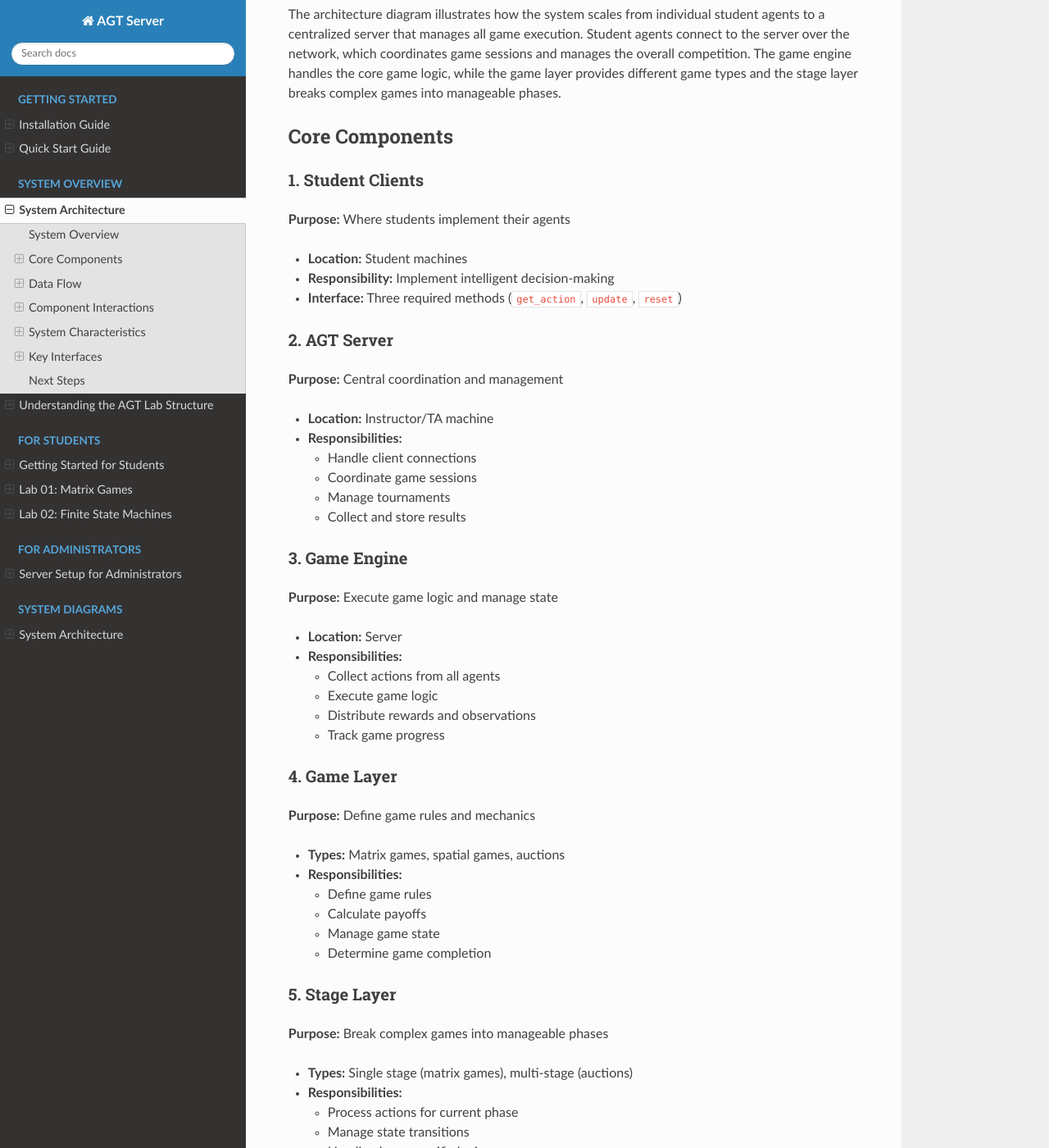
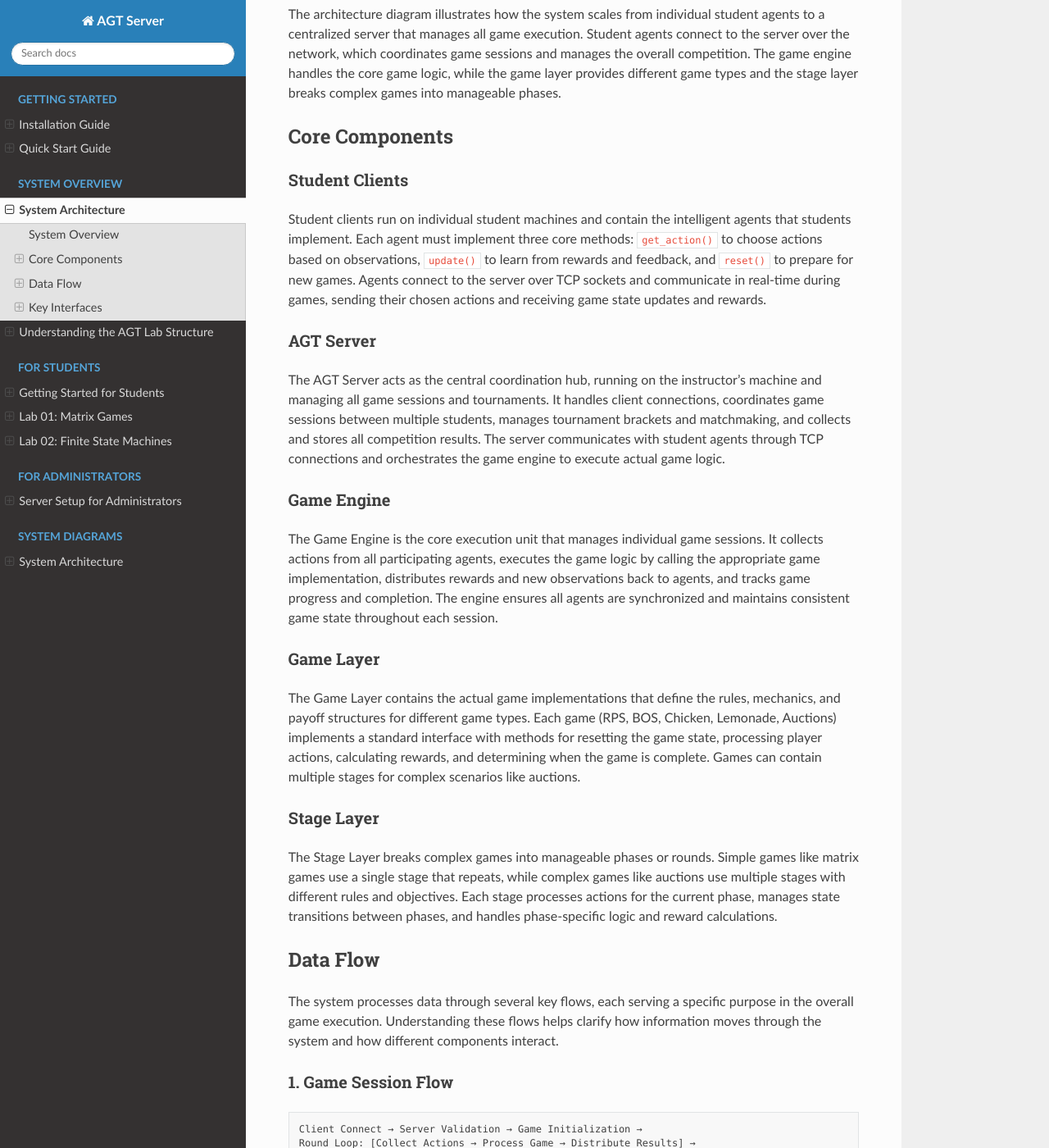
Before and after one commit to masonhgn/agt_server, a Sphinx documentation site: the page built from docs/overview/architecture.md, in a window 1280 px wide and 1400 px high, scrolled down 1119 px. Shown: the whole window at 82% size. Built offline with Sphinx 7.4.7 and the Read the Docs theme 3.1.0, drawn with Linux system fonts in a browser that asks for light colours; pages that are not in the unit, such as notebooks, are missing from menus; some of the changed text lies outside the part shown.

Commit message:
edit architecture doc

````diff
--- a/docs/overview/architecture.md
+++ b/docs/overview/architecture.md
@@ -49,46 +49,20 @@ The architecture diagram illustrates how the system scales from individual stude
 
 ## Core Components
 
-### 1. Student Clients
-**Purpose:** Where students implement their agents
-- **Location:** Student machines
-- **Responsibility:** Implement intelligent decision-making
-- **Interface:** Three required methods (`get_action`, `update`, `reset`)
+### Student Clients
+Student clients run on individual student machines and contain the intelligent agents that students implement. Each agent must implement three core methods: `get_action()` to choose actions based on observations, `update()` to learn from rewards and feedback, and `reset()` to prepare for new games. Agents connect to the server over TCP sockets and communicate in real-time during games, sending their chosen actions and receiving game state updates and rewards.
 
-### 2. AGT Server
-**Purpose:** Central coordination and management
-- **Location:** Instructor/TA machine
-- **Responsibilities:**
-  - Handle client connections
-  - Coordinate game sessions
-  - Manage tournaments
-  - Collect and store results
+### AGT Server
+The AGT Server acts as the central coordination hub, running on the instructor's machine and managing all game sessions and tournaments. It handles client connections, coordinates game sessions between multiple students, manages tournament brackets and matchmaking, and collects and stores all competition results. The server communicates with student agents through TCP connections and orchestrates the game engine to execute actual game logic.
 
-### 3. Game Engine
-**Purpose:** Execute game logic and manage state
-- **Location:** Server
-- **Responsibilities:**
-  - Collect actions from all agents
-  - Execute game logic
-  - Distribute rewards and observations
-  - Track game progress
+### Game Engine
+The Game Engine is the core execution unit that manages individual game sessions. It collects actions from all participating agents, executes the game logic by calling the appropriate game implementation, distributes rewards and new observations back to agents, and tracks game progress and completion. The engine ensures all agents are synchronized and maintains consistent game state throughout each session.
 
-### 4. Game Layer
-**Purpose:** Define game rules and mechanics
-- **Types:** Matrix games, spatial games, auctions
-- **Responsibilities:**
-  - Define game rules
-  - Calculate payoffs
-  - Manage game state
-  - Determine game completion
+### Game Layer
+The Game Layer contains the actual game implementations that define the rules, mechanics, and payoff structures for different game types. Each game (RPS, BOS, Chicken, Lemonade, Auctions) implements a standard interface with methods for resetting the game state, processing player actions, calculating rewards, and determining when the game is complete. Games can contain multiple stages for complex scenarios like auctions.
 
-### 5. Stage Layer
-**Purpose:** Break complex games into manageable phases
-- **Types:** Single stage (matrix games), multi-stage (auctions)
-- **Responsibilities:**
-  - Process actions for current phase
-  - Manage state transitions
-  - Handle phase-specific logic
+### Stage Layer
+The Stage Layer breaks complex games into manageable phases or rounds. Simple games like matrix games use a single stage that repeats, while complex games like auctions use multiple stages with different rules and objectives. Each stage processes actions for the current phase, manages state transitions between phases, and handles phase-specific logic and reward calculations.
 
 ## Data Flow
 
@@ -120,45 +94,6 @@ Collect Results → Calculate Rankings → Save Results
 
 The tournament flow manages the higher-level competition structure, coordinating multiple games between different players and aggregating results to determine overall rankings and performance metrics.
 
-## Component Interactions
-
-### Student Agent ↔ Server
-- **Connection:** TCP socket connection
-- **Messages:** Join game, get action, send action, receive results
-- **Frequency:** Real-time during games
-
-### Server ↔ Game Engine
-- **Interface:** Direct method calls
-- **Data:** Game state, actions, results
-- **Timing:** Synchronous during game execution
-
-### Game Engine ↔ Games
-- **Interface:** Standard game interface
-- **Methods:** `reset()`, `step()`, `players_to_move()`
-- **Data:** Game state, actions, rewards
-
-### Games ↔ Stages
-- **Relationship:** Games contain stages
-- **Interface:** Stage interface
-- **Methods:** `step()`, `legal_actions()`, `is_done()`
-
-## System Characteristics
-
-### Scalability
-- **Multiple clients** can connect simultaneously
-- **Concurrent games** run independently
-- **Tournament mode** supports many players
-
-### Reliability
-- **Error handling** for client disconnections
-- **Timeout mechanisms** for unresponsive agents
-- **State persistence** for interrupted games
-
-### Extensibility
-- **Modular design** allows easy addition of new games
-- **Standard interfaces** enable new agent types
-- **Configuration-driven** game parameters
-
 ## Key Interfaces
 
 ### Agent Interface
@@ -184,12 +119,3 @@ class BaseStage:
     def legal_actions(self, player) -> Any
     def is_done(self) -> bool
 ```
-
-## Next Steps
-
-This architecture enables:
-- **Students** to focus on implementing intelligent agents
-- **Instructors** to manage competitions effectively
-- **Researchers** to conduct experiments at scale
-
-The modular design ensures that each component can be developed, tested, and improved independently while maintaining a cohesive system.
````
